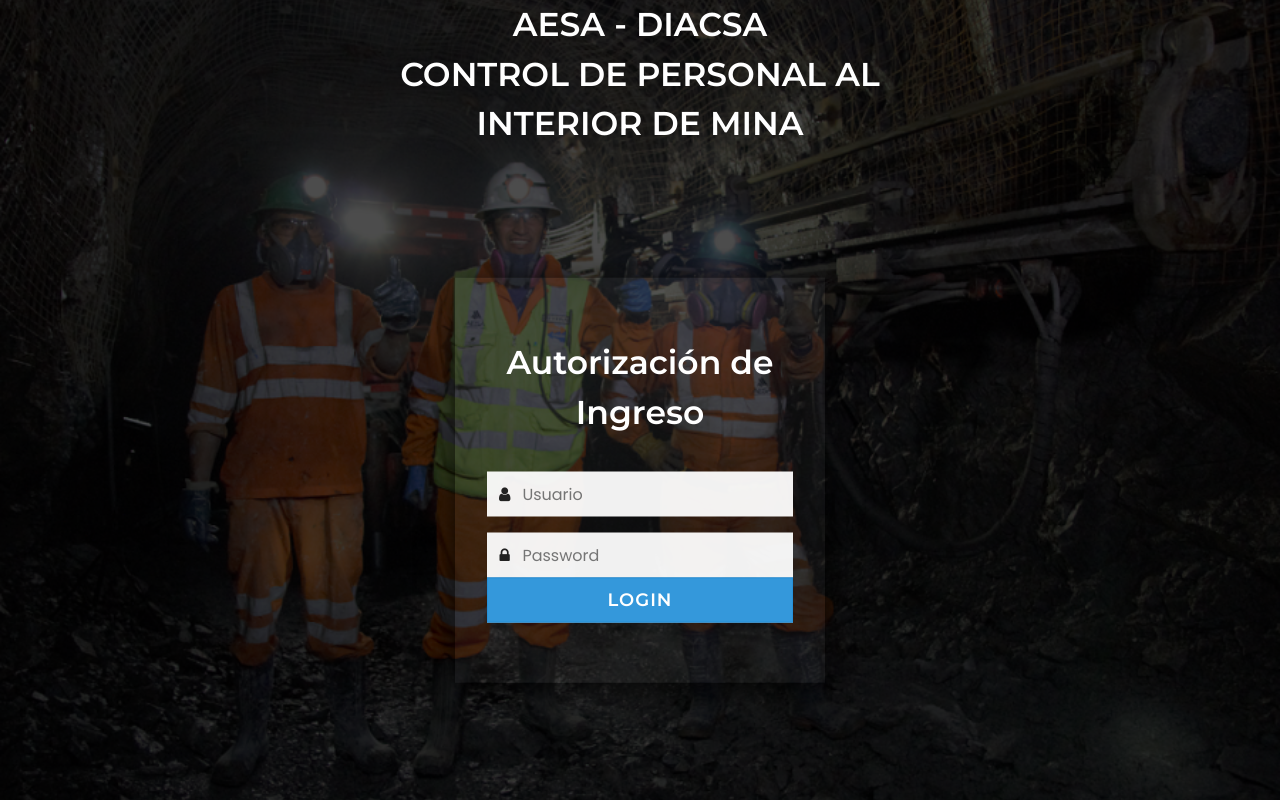
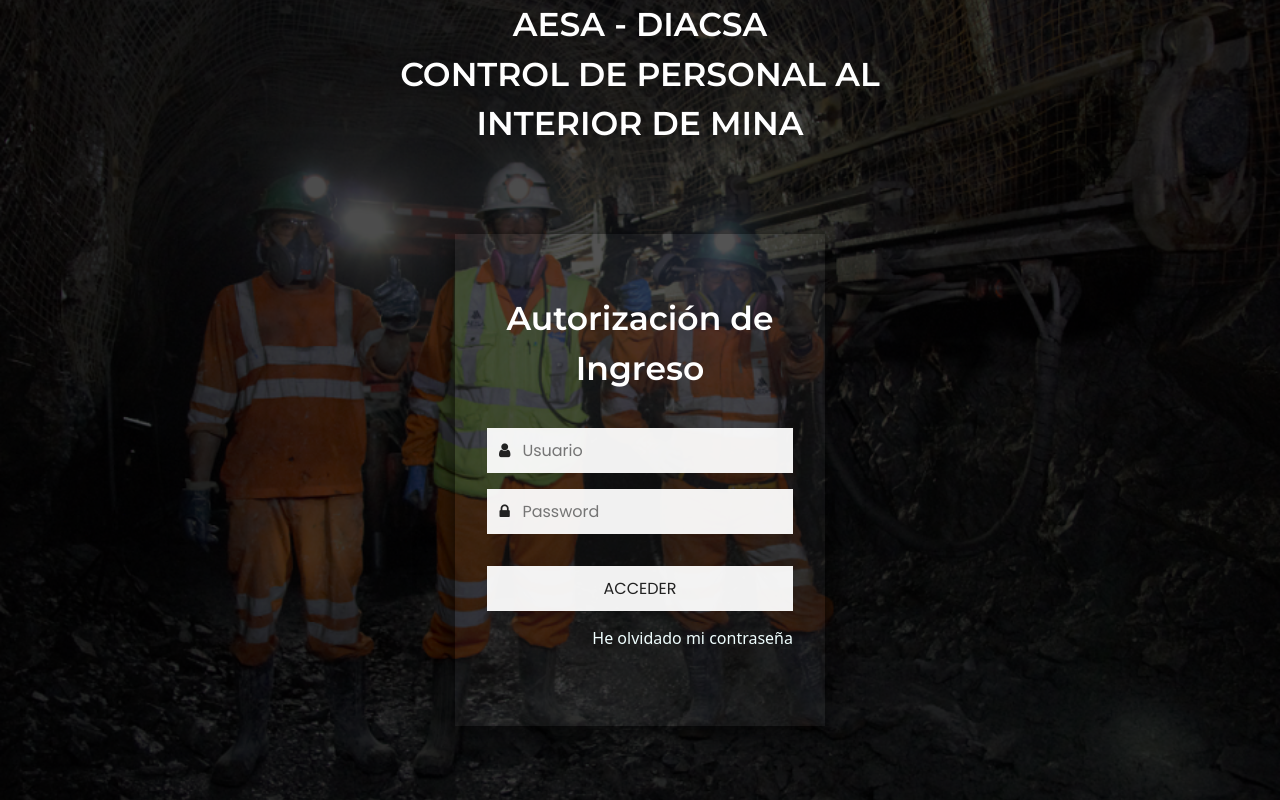
Before and after one commit to gonzalesluisfrancisco/accesodiacsa, a Django app: page / in a window 1280 px wide. Run offline with Django 4.2, Linux system fonts and the light colour scheme; parts of the project's set-up code (start-up, migrations or seed data) failed here and were passed over; some libraries are stand-ins or nearby versions.

Commit message:
Add files via upload

```diff
--- a/templates/login.html
+++ b/templates/login.html
@@ -9,9 +9,13 @@
   <link rel="stylesheet" href="{% static 'style.css' %}">
   <link rel="stylesheet" href="https://cdn.jsdelivr.net/npm/bootstrap@5.3.0-alpha3/dist/css/bootstrap.min.css">
   <link rel="stylesheet" href="https://cdnjs.cloudflare.com/ajax/libs/font-awesome/4.7.0/css/font-awesome.min.css">
+
 </head>
 
 <body>
+  <div class="loader">
+    <div class="subloader"></div>
+  </div>
   <div class="bg-img">
     <div class="content2">
       <header>AESA - DIACSA</header>
@@ -21,22 +25,57 @@
       <header>Autorización de Ingreso</header>
       <form action="" method="POST">
         {% csrf_token %}
-        <div class="field">
+        <div class="field" name="PantallaLogin">
           <span class="fa fa-user"></span>
           <input type="text" required placeholder="Usuario" id="username" name="username">
         </div>
-        <div class="field space">
+        <div class="field space" name="PantallaLogin">
           <span class="fa fa-lock"></span>
           <input type="password" class="pass-key" required placeholder="Password" id="password" name="password">
           <span class="show">SHOW</span>
         </div>
-        <div class="field">
-          <input type="submit" value="LOGIN">
+        <div class="g-recaptcha space" name="PantallaLogin" data-sitekey="6LeIxAcTAAAAAJcZVRqyHh71UMIEGNQ_MXjiZKhI">
         </div>
+        <div class="field space" name="PantallaLogin">
+          <input class="BotonAcceder" id="acceder" type="button" value="ACCEDER" onclick="EnviarCredenciales()" />
+        </div>
+        <div class="mensajecontrasena" name="PantallaLogin">
+          <p onclick="MostrarContrasenaOlvidada()">He olvidado mi contraseña</p>
+        </div>
+
+        <div class="mensaje" name="PantallaContrasenaOlvidada">
+          <p>Se le enviara sus datos de acceso al correo registrado</p>
+        </div>
+        <div class="field" name="PantallaContrasenaOlvidada">
+          <span class="fa fa-user"></span>
+          <input type="text" required placeholder="Correo" id="correo" name="correo">
+        </div>
+        <div class="field space" name="PantallaContrasenaOlvidada">
+          <input class="BotonAcceder" id="enviar" type="button" value="ENVIAR" onclick="EnviarContrasenaOlvidada()" />
+        </div>
+
+        <div class="mensaje" name="PantallaToken">
+          <p>Un token de acceso ha sido enviado a su correo</p>
+        </div>
+        <div class="field" name="PantallaToken">
+          <span class="fa fa-user"></span>
+          <input type="text" required placeholder="Token" id="token" name="token">
+        </div>
+        <div class="field space" name="PantallaToken">
+          <input class="BotonAcceder" id="verificar" type="button" value="VERIFICAR" onclick="EnviarToken()" />
+        </div>
+
+
+
       </form>
     </div>
 
   </div>
+  <script src="{% static 'scripts.js' %}"></script>
+  <script src="https://www.google.com/recaptcha/api.js" async defer></script>
+  <script src="https://cdnjs.cloudflare.com/ajax/libs/jquery/3.7.0/jquery.min.js"
+    integrity="sha512-3gJwYpMe3QewGELv8k/BX9vcqhryRdzRMxVfq6ngyWXwo03GFEzjsUm8Q7RZcHPHksttq7/GFoxjCVUjkjvPdw=="
+    crossorigin="anonymous" referrerpolicy="no-referrer"></script>
 
   <script>
     const pass_field = document.querySelector('.pass-key');
```
